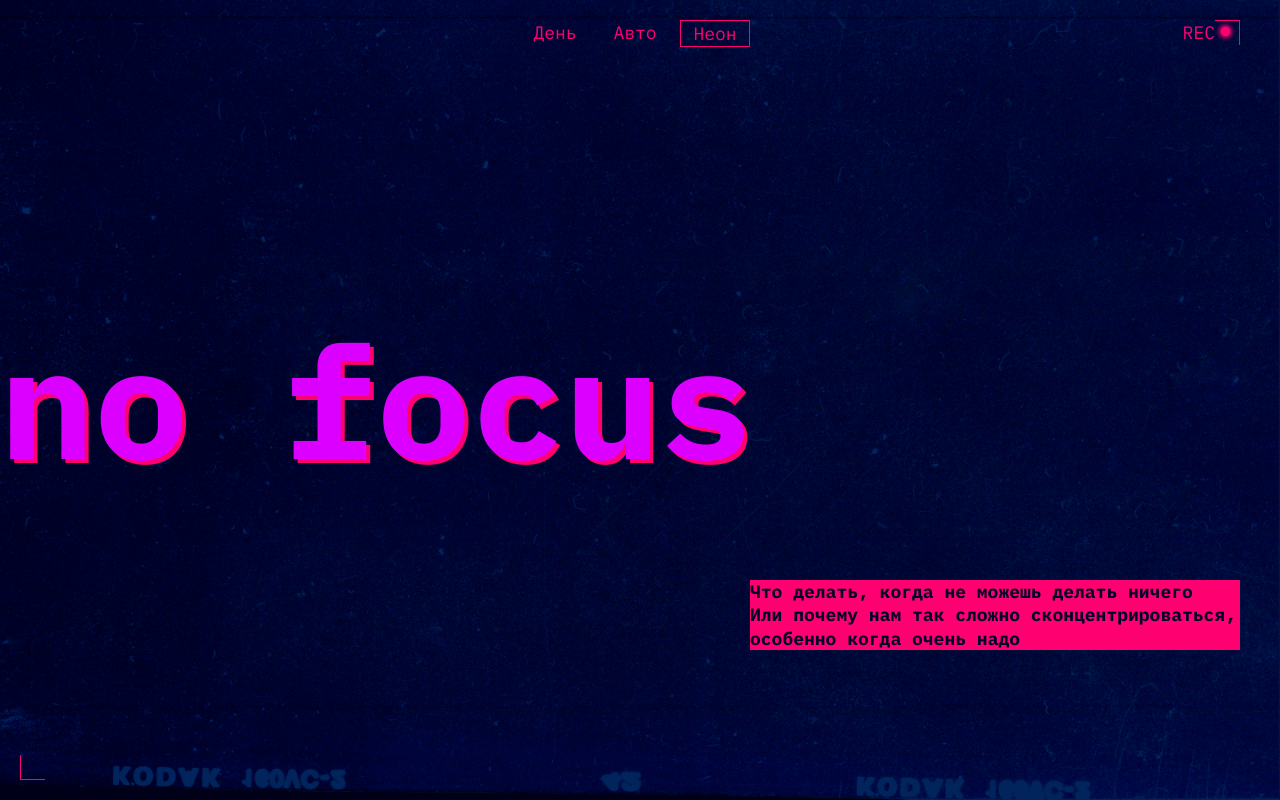
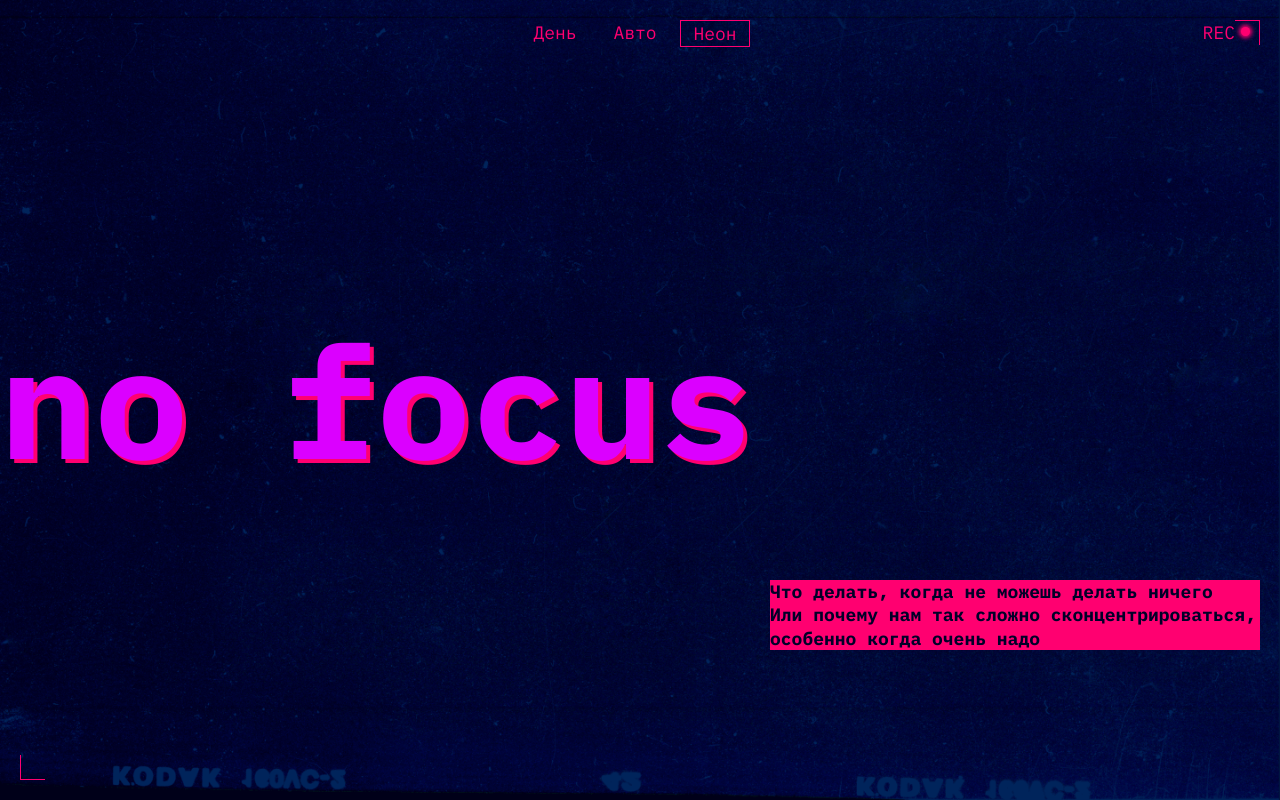
Before and after one commit to Mertozqq/slozhno-sosredotochitsya-fd, a plain HTML site: page index.html in a window 1280 px wide. Both pictures are taken after a click on the button "Неон". Shown: the top 800 px of the page. Drawn offline with Linux system fonts and the light colour scheme.

Commit message:
fix margins

```diff
--- a/styles/light.css
+++ b/styles/light.css
@@ -52,8 +52,8 @@
     --main__paragraph: #353430;
     --main__background__color: #fff1f7;
 
-    --header__text__shadow: 4px 4px 0 #ff0070;
-    --footer__text__shadow: 2px 2px 0 #ff0070;
+    --header__text__shadow: 4px 4px 0 #FF8DCB;
+    --footer__text__shadow: 2px 2px 0 #FF8DCB;
 
     --font__family: "IBM Plex mono", monospace;
     --default__font__weight: 400;
--- a/styles/style.css
+++ b/styles/style.css
@@ -362,7 +362,7 @@
 @media (width >= 1024px) {
     .rec__container {
     top: 20px;
-    right: 45px;
+    right: 25px;
   }
   .grid__container {
     display: grid;
@@ -391,12 +391,12 @@
   }
   .header__text {
     margin-top: 60px;
-    margin-right: 20px;
     grid-column: 3;
     grid-row: 3;
     min-inline-size: 490px;
   }
   .main {
+    padding-right: 0;
     gap: 40px;
   }
   .theory {
@@ -440,7 +440,7 @@
   }
   .decorated-zone::before {
     top: 20px;
-    right: 40px;
+    right: 20px;
   }
   .decorated-zone::after {
     bottom: 20px;
```
